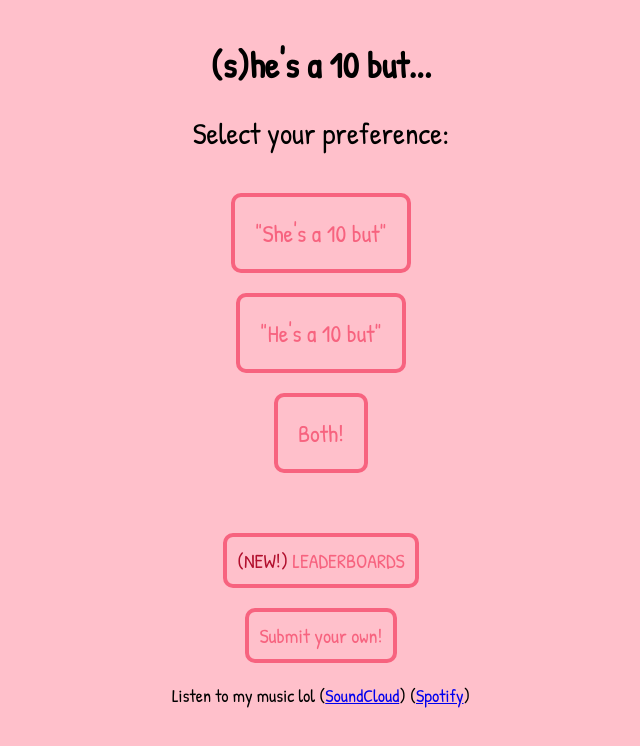
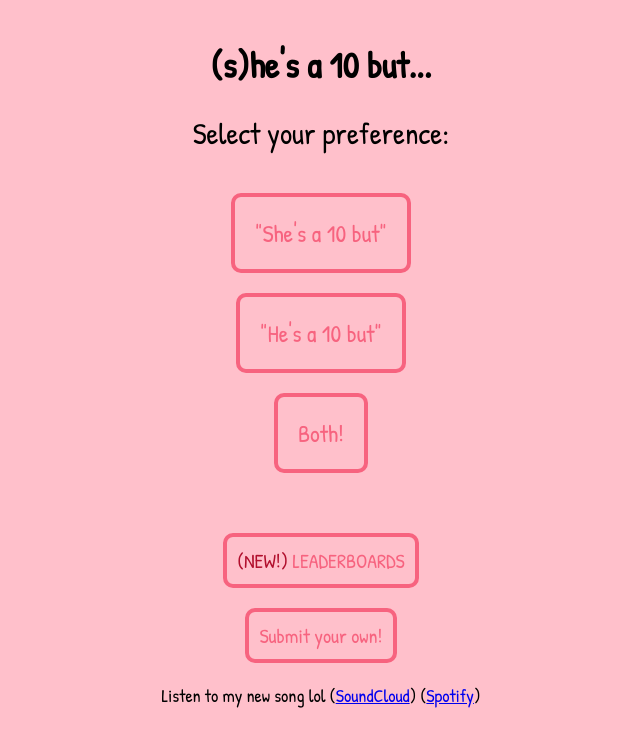
Before and after one commit to ridoy/satb, a website: page public/index.html in a window 1280 px wide. Shown: the whole page, without its empty margins (319-959 px from the left). Drawn offline with nearby package versions, Linux system fonts and the light colour scheme.

Commit message:
edit plug

```diff
--- a/public/index.html
+++ b/public/index.html
@@ -53,7 +53,7 @@
                 <br/>
                 <button class="button small-button open-leaderboard-button" value="submit"><span class="error-message">(NEW!)</span> LEADERBOARDS</button>
                 <button class="button small-button open-submit-menu-button" value="submit">Submit your own!</button>
-                <p>Listen to my music lol (<a href="https://soundcloud.com/ridoy">SoundCloud</a>) (<a href="https://open.spotify.com/artist/2HWlIpmMPVnltn5QLRbHmw?si=XlzDSF5-S8i1azKRlMrHfw">Spotify</a>)</p>
+                <p>Listen to my new song lol (<a href="https://soundcloud.com/ridoy/la-1">SoundCloud</a>) (<a href="https://open.spotify.com/track/58ZJs4T8cF6Rr3SzqpIXDv?si=876c286ed7c44e85">Spotify</a>)</p>
             </div>
 
             <div id="vote-menu">
```
